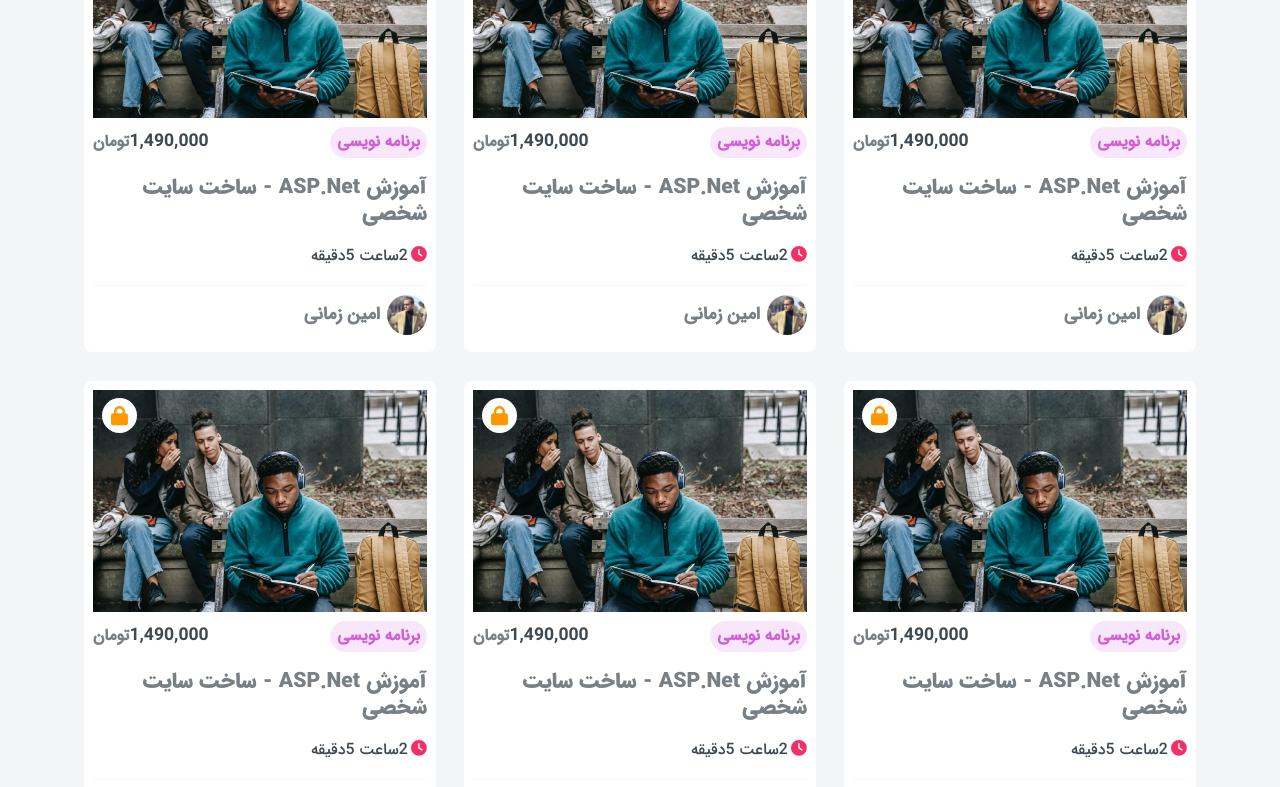
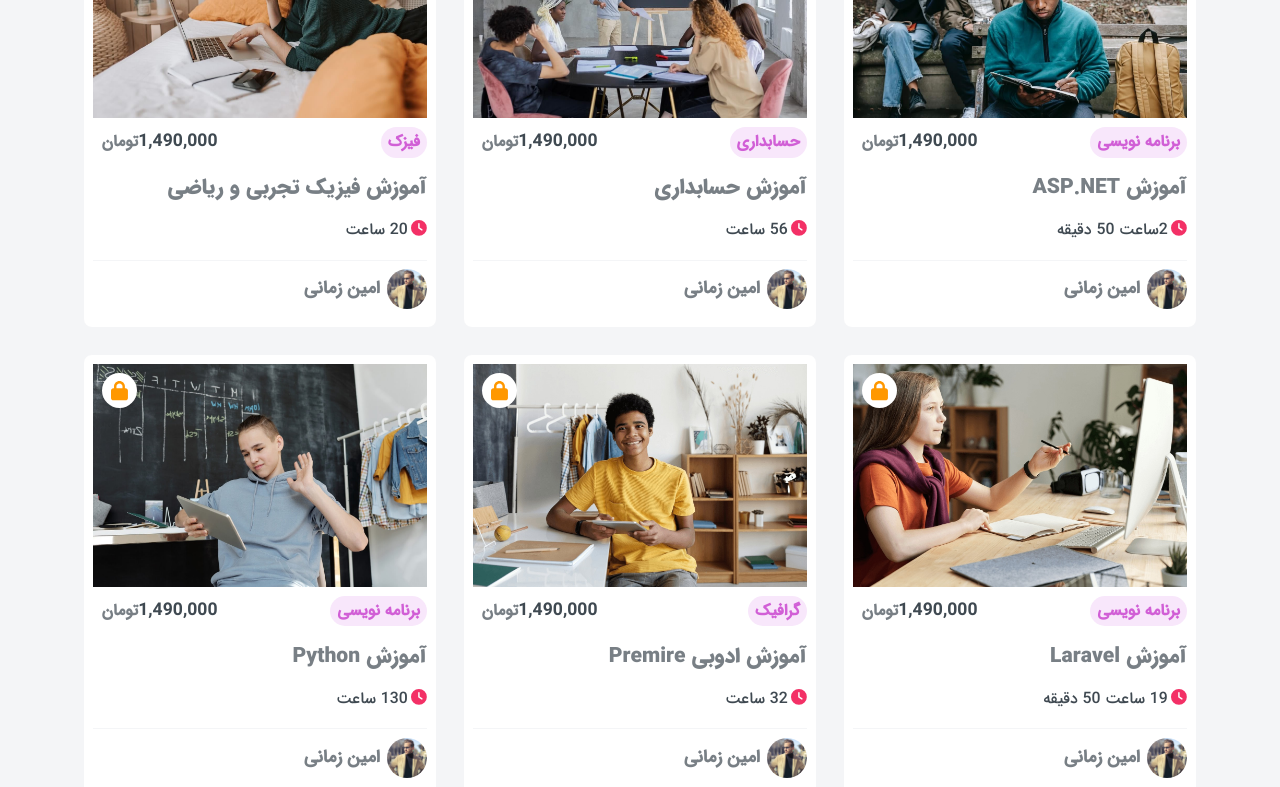
Before and after one commit to mohammadmehdidalvandii/Skill-up, a Next.js app: page / in a window 1280 px wide. Shown: the part 1780-2567 px from the top of the page. Built offline with nearby package versions, Linux system fonts and the light colour scheme.

Commit message:
update courseCard - db.json

```diff
--- a/Data/db.json
+++ b/Data/db.json
@@ -48,5 +48,56 @@
             "CourseNumber": 4,
             "icon":"faSchool"
         }
+    ],
+
+    "Courses":[
+        {
+            "id":1,
+            "image":"/images/cr-1.jpg",
+            "title":"آموزش ASP.NET",
+            "category":"برنامه نویسی",
+            "price":1490000,
+            "time":"2ساعت 50 دقیقه"
+        },
+        {
+            "id":2,
+            "image":"/images/cr-2.jpg",
+            "title":"آموزش حسابداری",
+            "category":"حسابداری",
+            "price":1290000,
+            "time":"56 ساعت"
+        },
+        {
+            "id":3,
+            "image":"/images/cr-3.jpg",
+            "title":"آموزش فیزیک تجربی و ریاضی ",
+            "category":"فیزک",
+            "price":990000,
+            "time":"20 ساعت"
+        },
+        {
+            "id":4,
+            "image":"/images/cr-4.jpg",
+            "title":"آموزش Laravel",
+            "category":"برنامه نویسی",
+            "price":3200000,
+            "time":"19 ساعت 50 دقیقه"
+        },
+        {
+            "id":5,
+            "image":"/images/cr-5.jpg",
+            "title":"آموزش ادوبی Premire",
+            "category":"گرافیک",
+            "price":2400000,
+            "time":"32 ساعت"
+        },
+        {
+            "id":6,
+            "image":"/images/cr-6.jpg",
+            "title":"آموزش Python",
+            "category":"برنامه نویسی",
+            "price":6500000,
+            "time":"130 ساعت"
+        }
     ]
 }
--- a/components/module/CourseCard/CourseCard.js
+++ b/components/module/CourseCard/CourseCard.js
@@ -9,13 +9,13 @@ import { FontAwesomeIcon } from "@fortawesome/react-fontawesome";
 import { faClock, faLock } from "@fortawesome/free-solid-svg-icons";
 import Link from 'next/link';
 
-function CourseCard() {
+function CourseCard({image,category,title,time,id}) {
   return (
     <>
          <div className="col-lg-4 col-md-6 col-sm-6 col-xs-12">
                     <Link href='' className={style.courseCard}>
                         <div className={style.courseCard_imageIcon}>
-                            <img src="/images/cr-1.jpg" alt="" className={style.courseCard_img} />
+                            <img src={image} alt="" className={style.courseCard_img} />
                             <span className={style.courseCard_icon}>
                                 <FontAwesomeIcon icon={faLock}/>
                             </span>
@@ -23,7 +23,7 @@ function CourseCard() {
 
                         <div className={style.courseCard_categoryPrice}>
                             <div className={style.courseCard_category}>
-                                <span className={style.courseCard_categoryText}>برنامه نویسی</span>
+                                <span className={style.courseCard_categoryText}>{category}</span>
                             </div>
                             <div className={style.courseCard_price}>
                                 <span className={style.courseCard_price_text}>1,490,000</span>
@@ -31,13 +31,13 @@ function CourseCard() {
                             </div>
                         </div>
 
-                        <h4 className={style.courseCard_course_title}>آموزش ASP.Net - ساخت سایت شخصی</h4>
+                        <h4 className={style.courseCard_course_title}>{title}</h4>
 
                         <div className={style.courseCard_time}>
                             <span className={style.courseCard_time_icon}>
                                 <FontAwesomeIcon icon={faClock}/>
                             </span>
-                            <span className={style.courseCard_time_text}>2ساعت 5دقیقه</span>
+                            <span className={style.courseCard_time_text}>{time}</span>
                         </div>
 
                         <div className={style.courseCard_teacher}>
--- a/components/template/index/CoursesFree/CoursesFree.js
+++ b/components/template/index/CoursesFree/CoursesFree.js
@@ -1,12 +1,13 @@
-import React from 'react'
+import React, { useState } from 'react'
 import style from '@/styles/home/CoursesFree.module.css'
 import Title from '@/components/module/Title/Title'
 import CourseCard from '@/components/module/CourseCard/CourseCard'
 import Link from 'next/link'
 
-
+import db from '@/Data/db.json'
 
 function CoursesFree() {
+    const [courses, setCourses]= useState(db.Courses)
   return (
     <section className={style.coursesFree}>
         <div className="container">
@@ -16,12 +17,13 @@ function CoursesFree() {
                 </div>
             </div>
             <div className="row mt-4">
-                <CourseCard/>
-                <CourseCard/>
-                <CourseCard/>
-                <CourseCard/>
-                <CourseCard/>
-                <CourseCard/>
+                {courses.map(course=>(
+                    <CourseCard
+                    key={course.id}
+                    {...course}
+                    price={course.price.toLocaleString()}
+                    />
+                ))}
             </div>
             <div className="row mt-4">
                 <div className="col-12">
--- a/styles/courseCard/CourseCard.module.css
+++ b/styles/courseCard/CourseCard.module.css
@@ -59,6 +59,7 @@ width: 100%;
 .courseCard_price_number{
     font-size: 0.9rem;
     font-weight: 600;
+    margin-left: 0.5rem;
     color: var(--color-text)    ;
 }
 .courseCard_price_text{
@@ -67,7 +68,7 @@ width: 100%;
     font-size: 1rem;
     font-weight: 600;
     color: var(--color-black);
-    margin-right: 0.3rem;
+    margin-right: 0.5rem;
 }
 .courseCard_course_title{
     margin: 1rem 0;
```
